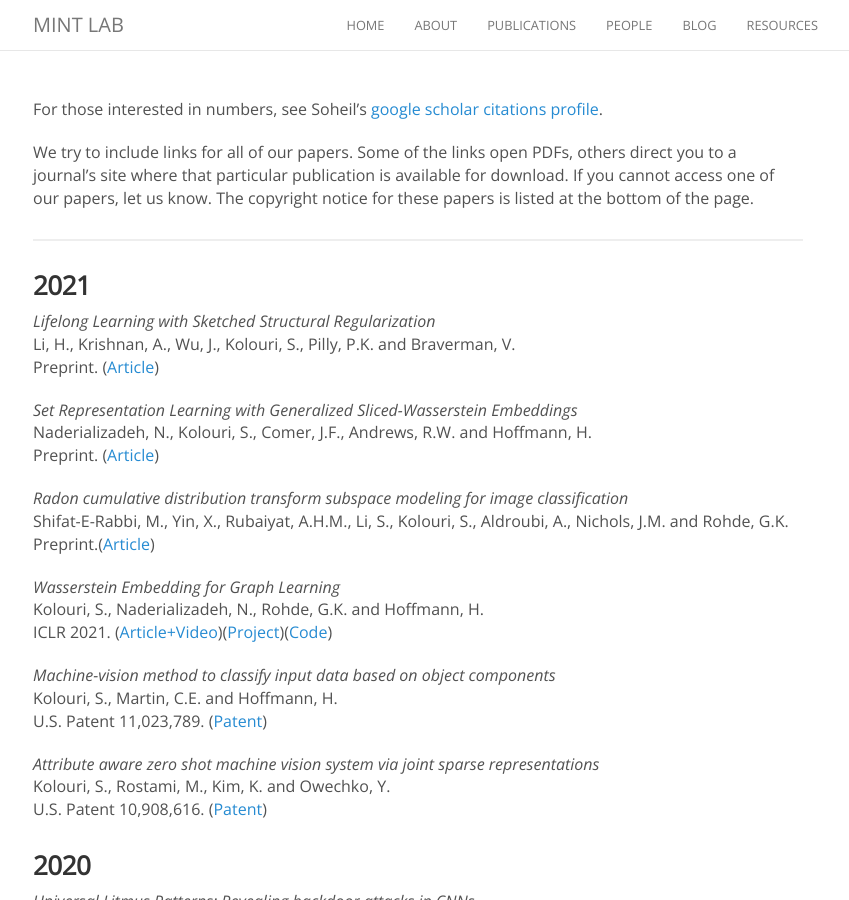
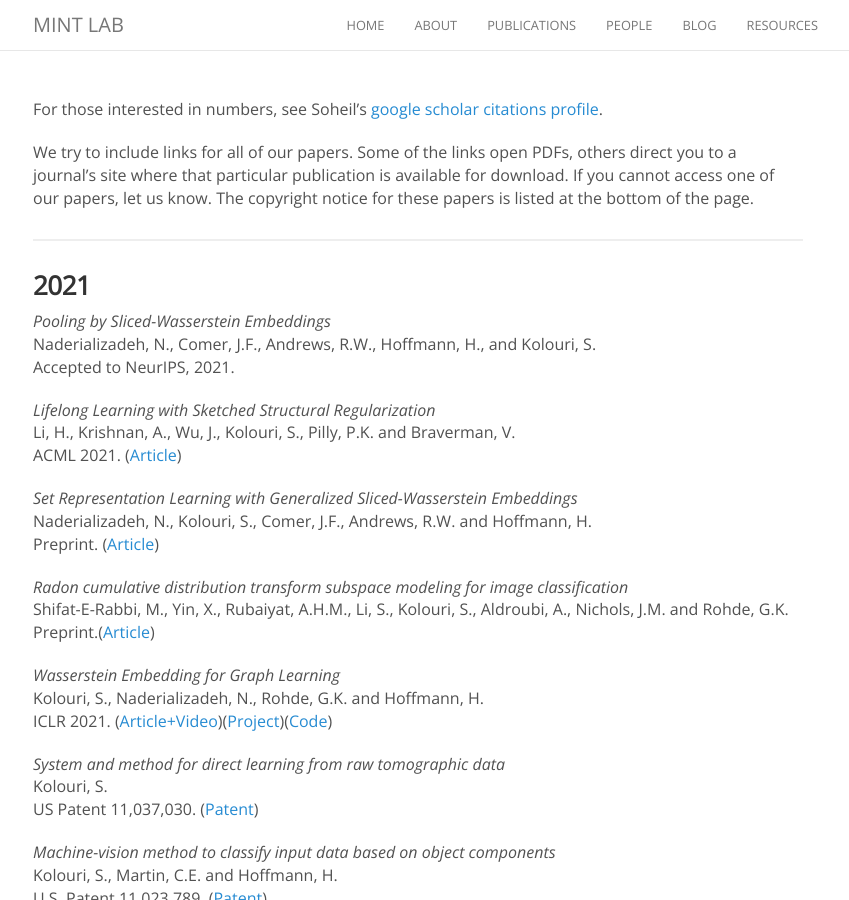
Before and after one commit to naqibUVa/nsp.github.io, a Jekyll site: the page built from publications.md, in a window 1280 px wide and 900 px high. Shown: the whole window, without its empty margins (222-1071 px from the left). Built offline with Jekyll 4.4.1, drawn with Linux system fonts in a browser that asks for light colours; nearby versions of some CDN libraries; comment, search, counter and statistics services are not loaded.

Commit message:
Update publications.md

```diff
--- a/publications.md
+++ b/publications.md
@@ -11,9 +11,13 @@ We try to include links for all of our papers. Some of the links open PDFs, othe
 
 ### 2021
 
+_Pooling by Sliced-Wasserstein Embeddings_<br>
+Naderializadeh, N., Comer, J.F., Andrews, R.W., Hoffmann, H., and Kolouri, S.<br>
+Accepted to NeurIPS, 2021. <br>
+
 _Lifelong Learning with Sketched Structural Regularization_<br>
 Li, H., Krishnan, A., Wu, J., Kolouri, S., Pilly, P.K. and Braverman, V.<br>
-Preprint. ([Article](https://arxiv.org/pdf/2104.08604.pdf))<br>
+ACML 2021. ([Article](https://arxiv.org/pdf/2104.08604.pdf))<br>
 
 _Set Representation Learning with Generalized Sliced-Wasserstein Embeddings_<br>
 Naderializadeh, N., Kolouri, S., Comer, J.F., Andrews, R.W. and Hoffmann, H.<br>
@@ -27,6 +31,10 @@ _Wasserstein Embedding for Graph Learning_<br>
 Kolouri, S., Naderializadeh, N., Rohde, G.K. and Hoffmann, H.<br>
 ICLR 2021. ([Article+Video](https://iclr.cc/virtual/2021/poster/3182))([Project](https://skolouri.github.io/wegl/))([Code](https://github.com/navid-naderi/WEGL))
 
+_System and method for direct learning from raw tomographic data_<br>
+Kolouri, S.<br>
+US Patent 11,037,030. ([Patent](https://patents.google.com/patent/US11037030B1/en))<br>
+
 _Machine-vision method to classify input data based on object components_<br>
 Kolouri, S., Martin, C.E. and Hoffmann, H.<br>
 U.S. Patent 11,023,789. ([Patent](https://patents.google.com/patent/US11023789B2/en))<br>
@@ -34,7 +42,6 @@ U.S. Patent 11,023,789. ([Patent](https://patents.google.com/patent/US11023789B2
 _Attribute aware zero shot machine vision system via joint sparse representations_<br>
 Kolouri, S., Rostami, M., Kim, K. and Owechko, Y.<br>
 U.S. Patent 10,908,616. ([Patent](https://patents.google.com/patent/US10908616B2/en))<br>
-
 
 ### 2020
 _Universal Litmus Patterns: Revealing backdoor attacks in CNNs_<br>
```
